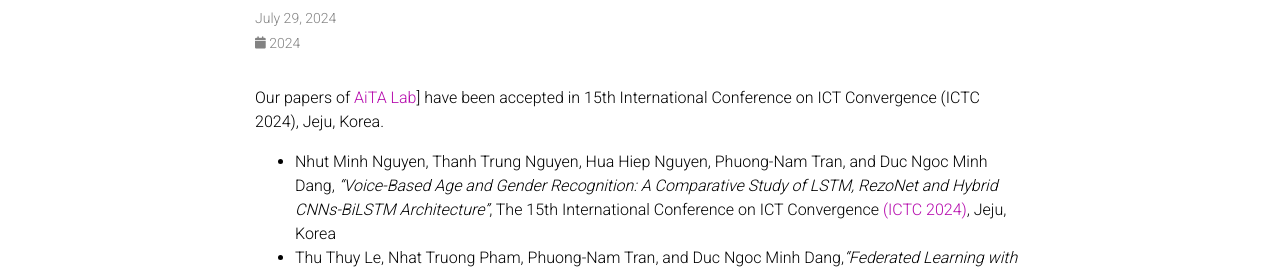
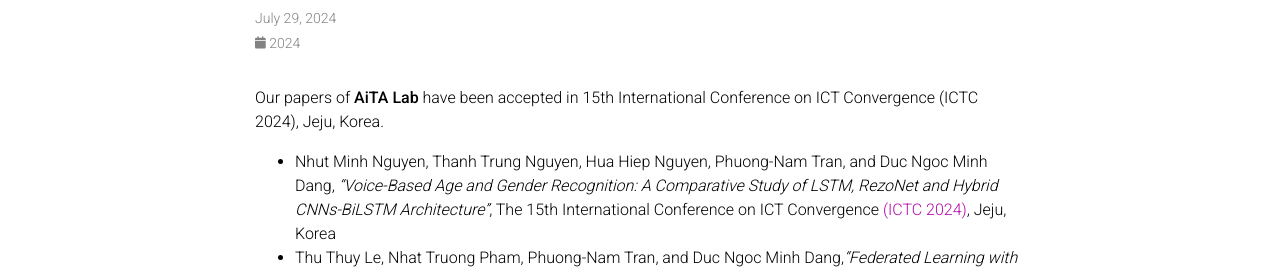
Before and after one commit to dnmduc/dnmduc.github.io, a Jekyll site: the page built from _news/announcement_1.md, in a window 1280 px wide. Shown: the part 153-425 px from the top of the page. Built offline with Jekyll 4.4.1, drawn with Linux system fonts in a browser that asks for light colours; full-size pictures stand in for the smaller copies a plugin makes; comment, search, counter and statistics services are not loaded; a style sheet for code colours, icons or effects is not loaded.

```diff
--- a/_news/announcement_1.md
+++ b/_news/announcement_1.md
@@ -6,7 +6,7 @@ inline: true
 related_posts: false
 ---
 
-Our papers of [AiTA Lab](https://aita-lab.github.io/)] have been accepted in 15th International Conference on ICT Convergence (ICTC 2024), Jeju, Korea.
+Our papers of [**AiTA Lab**](https://aita-lab.github.io/) have been accepted in 15th International Conference on ICT Convergence (ICTC 2024), Jeju, Korea.
 - Nhut Minh Nguyen, Thanh Trung Nguyen, Hua Hiep Nguyen, Phuong-Nam Tran, and Duc Ngoc Minh Dang, *"Voice-Based Age and Gender Recognition: A Comparative Study of LSTM, RezoNet and Hybrid CNNs-BiLSTM Architecture"*, The 15th International Conference on ICT Convergence [(ICTC 2024)](https://ictc.org/), Jeju, Korea
 - Thu Thuy Le, Nhat Truong Pham, Phuong-Nam Tran, and Duc Ngoc Minh Dang,*"Federated Learning with U-Net for Brain Tumor Segmentation: Impact of Client Numbers and Data Distribution"*, The 15th International Conference on ICT Convergence [(ICTC 2024)](https://ictc.org/), Jeju, Korea
 - Nhat Truong Pham, Phuong-Nam Tran, Hai Nam Phan Van, Duc Tai Phan, Tuan Cuong Nguyen and Duc Ngoc Minh Dang,*"Towards Real-time Vietnamese Traffic Sign Recognition on Embedded Systems"*, The 15th International Conference on ICT Convergence [(ICTC 2024)](https://ictc.org/), Jeju, Korea
```
Also changed, not shown: _pages/about.md (+2 -2 lines).
